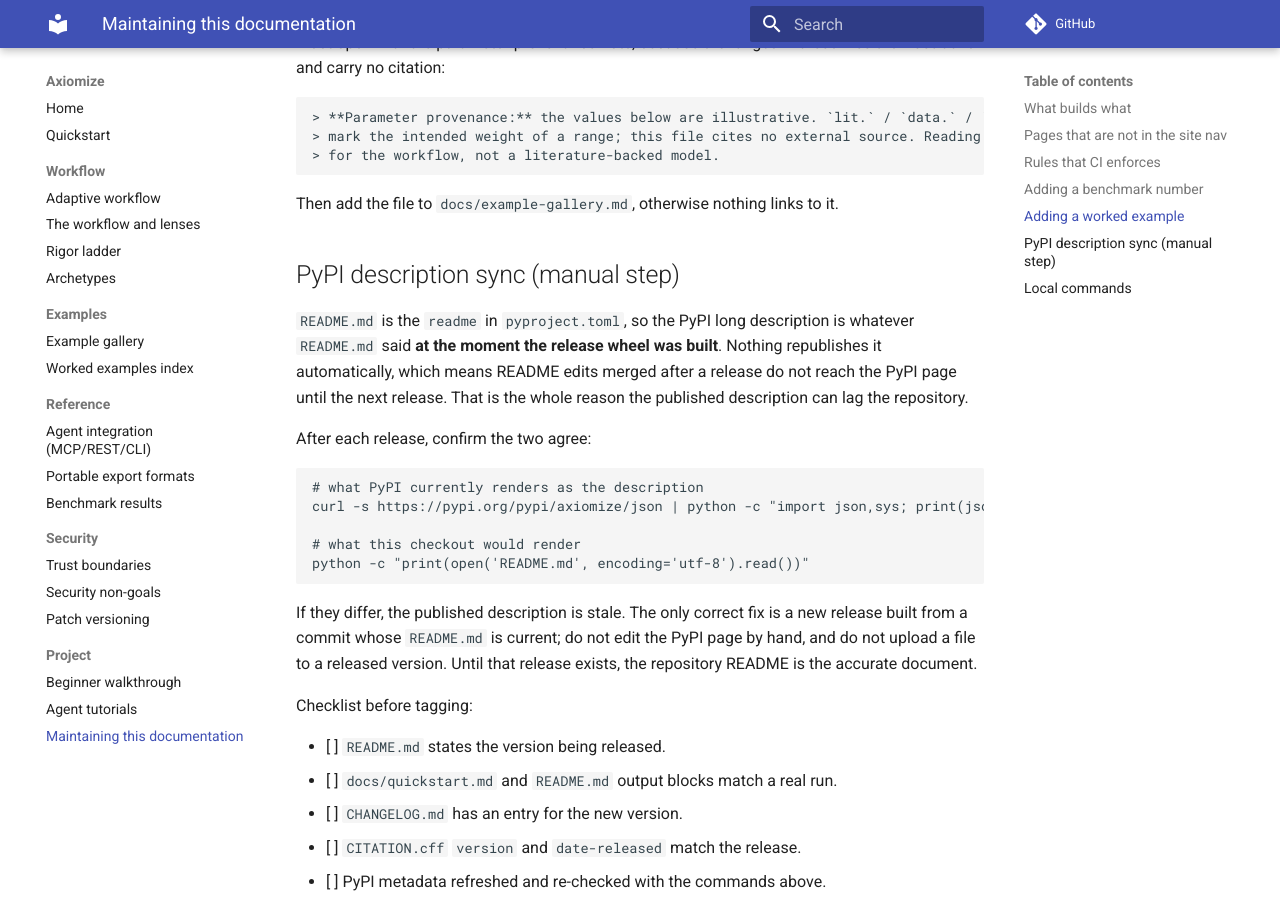
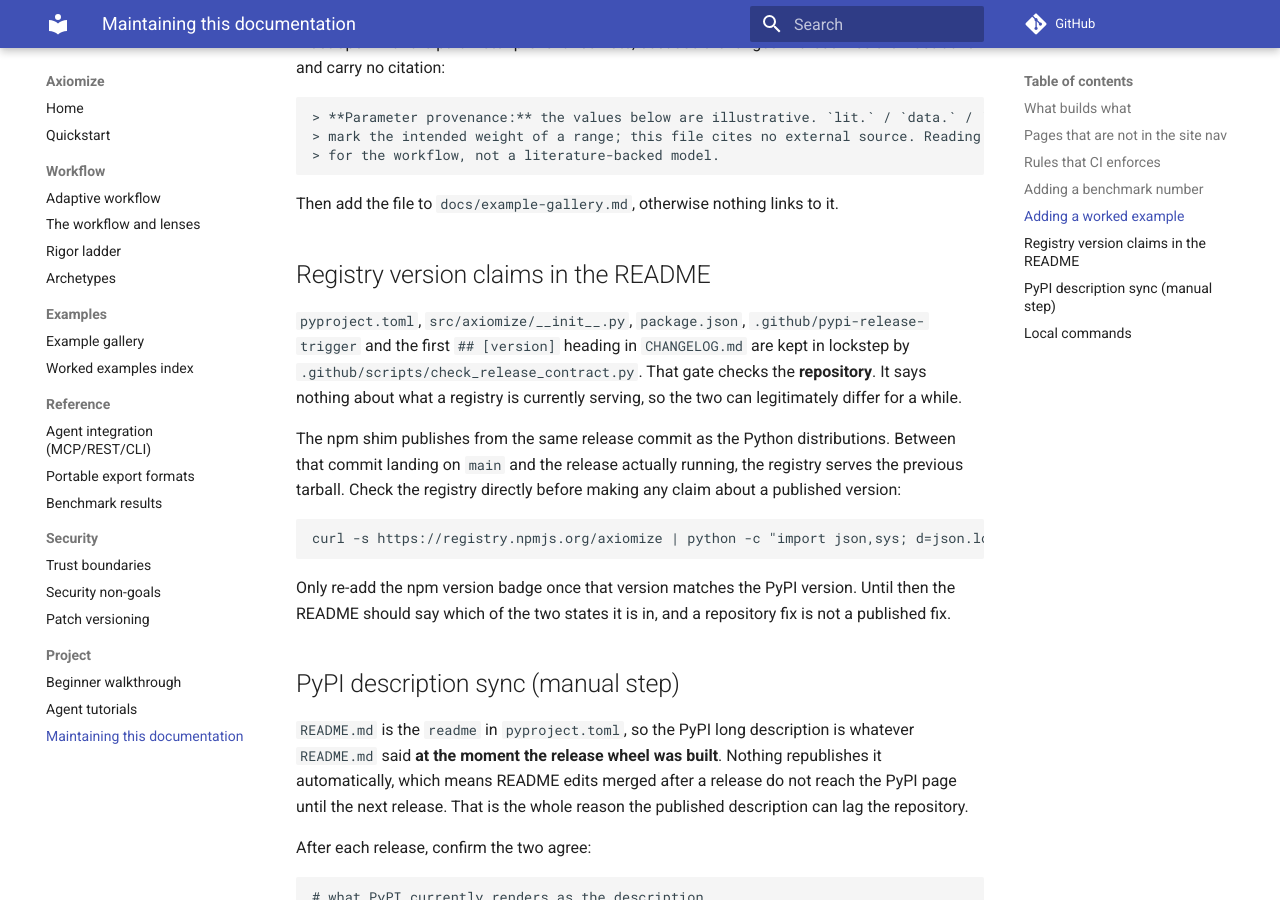
Before and after one commit to Furox-Art/axiomize, an MkDocs documentation site: the page built from docs/documentation.md, in a window 1280 px wide and 900 px high, scrolled down 2011 px. Built offline with MkDocs 1.6.1 and Material for MkDocs 9.7.7, drawn with Linux system fonts in a browser that asks for light colours; comment, search, counter and statistics services are not loaded.

Commit message:
docs: correct the npm note now that the entry-point fix landed but is unpublished
PR #32/#33 merged as be8d347 after this branch was cut, so this branch merges
main rather than reimplementing its fix. No conflict: my files and main's are
disjoint, so both sides are kept in full.

State of the npm shim, verified rather than assumed:

- `node --check` passes for index.js, bin/axiomize.js and tests/npm/contract.test.js;
  `npm test` (the new contract test) passes; package.json is 1.12.3, in lockstep
  with the Python version under the extended check_release_contract.py
- `registry.npmjs.org/axiomize` still reports `dist-tags.latest = 1.12.2`, and the
  1.12.2 tarball still carries the broken one-line index.js

So the repository fix exists and the published package is still broken. Those are
different claims and the previous wording conflated them.

Edits:

- README npm section: rewrote it to separate the two states. The `index.js` fix
  landed, `package.json` is at 1.12.3, the fix ships with the next release, and
  until it does `npx axiomize` still fails. It tells readers to check
  registry.npmjs.org/axiomize and compare against the PyPI version themselves.
- README badge note: no npm badge re-added. Re-adding it would make the README
  advertise 1.12.2 as current while the repo says 1.12.3, which is the exact
  mismatch this PR exists to remove. The badge returns when the registry version
  actually matches.
- CHANGELOG: the npm entry under "Fixed" now describes the published-vs-repository
  split rather than a flat "the entry point is broken". The "Not changed here"
  section no longer claims index.js is unfixed, and points at #32/#33 plus the
  outstanding publication step.
- docs/documentation.md: new "Registry version claims in the README" section.
  check_release_contract.py validates the repository, not what a registry serves,
  so the two can differ legitimately. Gives the curl command to check the
  registry and states the rule: re-add the badge only once the registry version
  matches PyPI.

Re-verified after the merge: mkdocs build --strict exit 0; readme_example_check.py
PASS (20 + 7 links, quickstart output matches a real run, 17 nav targets);
check_release_contract.py PASS across all six versions including npm;
pytest 267 passed / 1 skipped; npm contract test PASS.

Not self-merged.

````diff
--- a/docs/documentation.md
+++ b/docs/documentation.md
@@ -74,6 +74,24 @@ carry no citation:
 
 Then add the file to `docs/example-gallery.md`, otherwise nothing links to it.
 
+## Registry version claims in the README
+
+`pyproject.toml`, `src/axiomize/__init__.py`, `package.json`, `.github/pypi-release-trigger` and
+the first `## [version]` heading in `CHANGELOG.md` are kept in lockstep by
+`.github/scripts/check_release_contract.py`. That gate checks the **repository**. It says nothing
+about what a registry is currently serving, so the two can legitimately differ for a while.
+
+The npm shim publishes from the same release commit as the Python distributions. Between that
+commit landing on `main` and the release actually running, the registry serves the previous
+tarball. Check the registry directly before making any claim about a published version:
+
+```bash
+curl -s https://registry.npmjs.org/axiomize | python -c "import json,sys; d=json.load(sys.stdin); print(d['dist-tags']['latest'], sorted(d['versions']))"
+```
+
+Only re-add the npm version badge once that version matches the PyPI version. Until then the
+README should say which of the two states it is in, and a repository fix is not a published fix.
+
 ## PyPI description sync (manual step)
 
 `README.md` is the `readme` in `pyproject.toml`, so the PyPI long description is whatever
````
Also changed, not shown: CHANGELOG.md (+11 -5 lines), README.md (+14 -7 lines).
